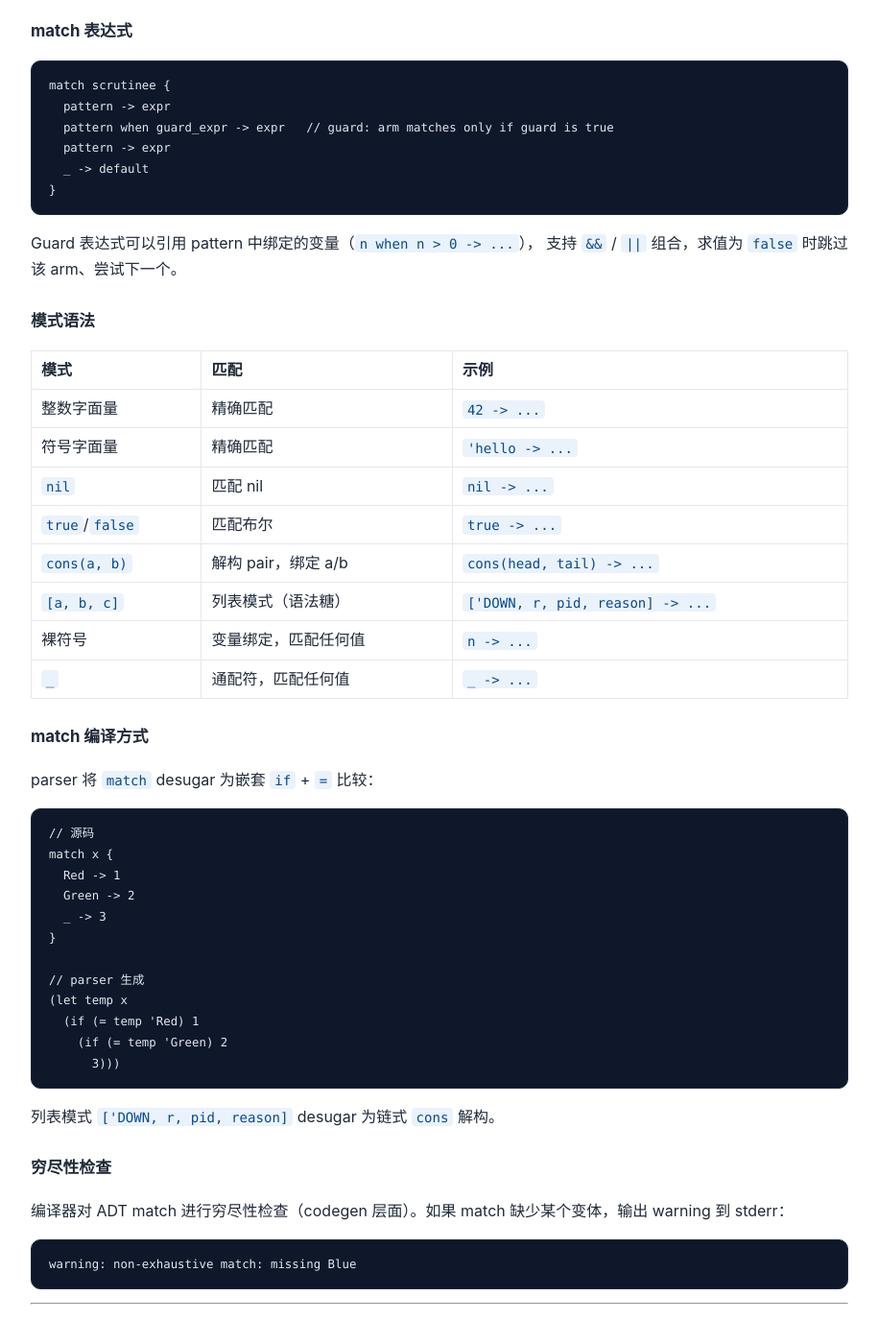
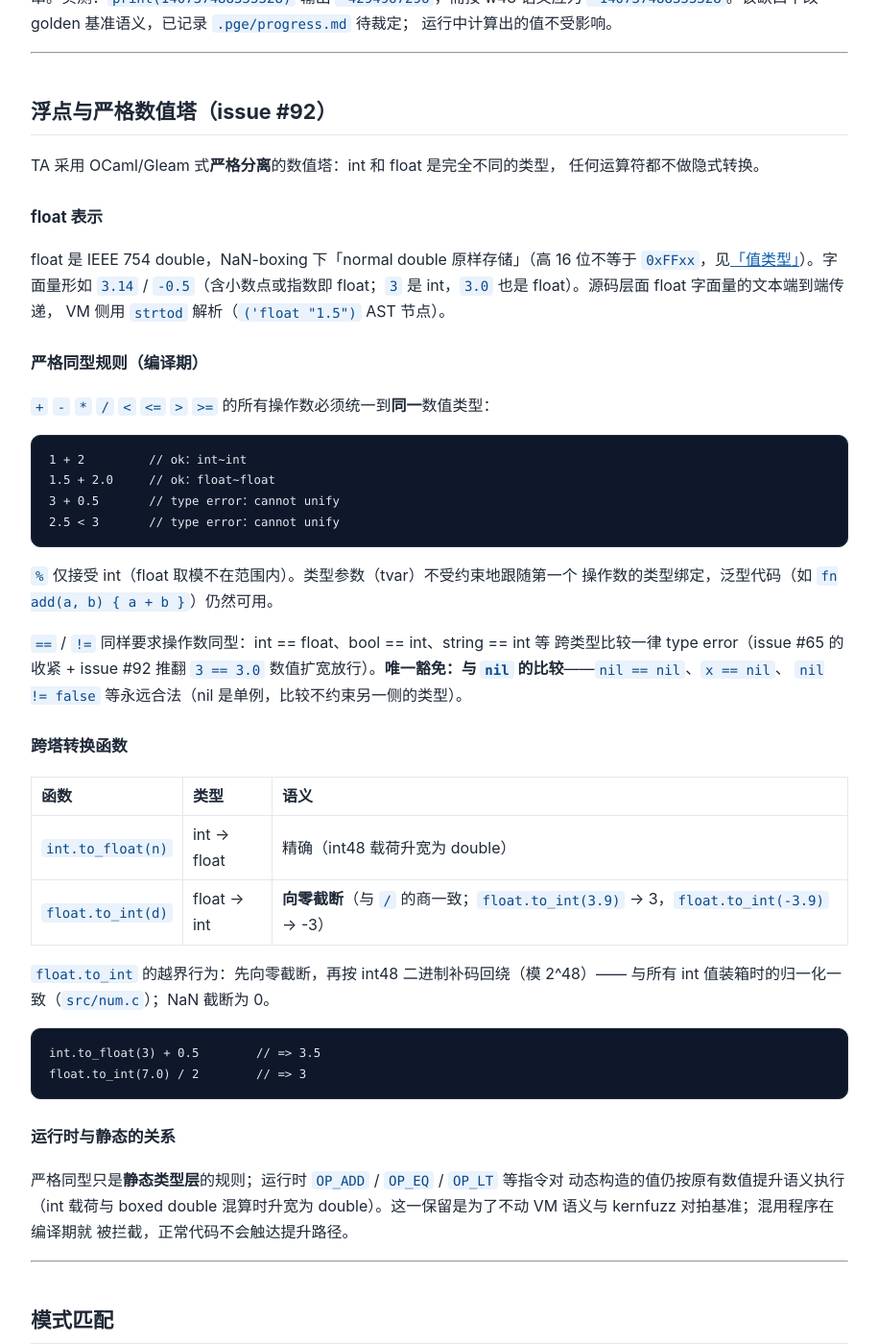
Before and after one commit to tiancaiamao/tinyactor, a Jekyll site: the page built from docs/ta-language-spec.md, in a window 1280 px wide and 1400 px high, scrolled down 6871 px. Shown: the whole window at 96% size, without its empty margins (182-1097 px from the left). Built offline with Jekyll 4.4.1, drawn with Linux system fonts in a browser that asks for light colours; our own code applies the rules of GitHub Pages for plain Markdown files; some of the changed text lies outside the part shown.

Commit message:
strict numeric tower: reject int/float mixing in arithmetic, comparison and equality (fixes #92, supersedes #83) (#94)
- typecheck: + - * / % < <= > >= == != require same numeric type on both sides
- ==/!= cross-type rejected (bool==int, string==int, int==float); nil exemption kept
- int.to_float / float.to_int via new src/num.c primitives (no opcode changes; runtime
  promotion semantics of OP_* unchanged)
- migrate lib/json.ta, test/basic/float-arith.ta mixing sites to explicit conversions
- spec: rewrite mixed-arith exception as strict tower section with conversion semantics
- tests: numeric-tower.ta positive cases, numeric-tower-errors.ta 14 negative cases
  (one case per fn per issue #90); bootstrap fixed point verified

Eval: .pge/eval-numeric-tower.md PASS 6/6

````diff
--- a/docs/ta-language-spec.md
+++ b/docs/ta-language-spec.md
@@ -20,6 +20,7 @@ source → tokenizer.tokenize → parser.parse → typecheck.infer_program → c
 | 类型 | 字面量 | 说明 |
 |------|--------|------|
 | 整数 | `42`, `-3`, `0` | **48 位**有符号整数（NaN-boxing int48，见[「整数语义（int48）」](#整数语义int48)） |
+| 浮点 | `3.14`, `-0.5` | IEEE 754 double（NaN-boxing 原样存储，见[「浮点与严格数值塔」](#浮点与严格数值塔)） |
 | 字符串 | `"hello"` | 不可变，heap 分配 |
 | 布尔 | `true`, `false` | — |
 | 符号 | `'foo` | 用 `quote` 构造，用于 ADT 变体和模式匹配 |
@@ -28,9 +29,9 @@ source → tokenizer.tokenize → parser.parse → typecheck.infer_program → c
 | 闭包 | `fn(x) { x }`, `fn { ... }` | — |
 | Pid | `spawn('worker)` | actor 进程标识符 |
 
-**NaN-boxing 设计**：64 位值中，normal double 原样存储（高 16 位不等于 `0xFFxx`），非 double 类型用高 16 位作 tag（`0xFF00`=int, `0xFF01`=nil, `0xFF04`=sym, `0xFF05`=pair, `0xFF06`=pid, `0xFF07`=closure, `0xFF08`=string）。这意味着浮点数有天然的存储位置，但当前未实现。
+**NaN-boxing 设计**：64 位值中，normal double 原样存储（高 16 位不等于 `0xFFxx`），非 double 类型用高 16 位作 tag（`0xFF00`=int, `0xFF01`=nil, `0xFF02`=true, `0xFF03`=false, `0xFF04`=sym, `0xFF05`=pair, `0xFF06`=pid, `0xFF07`=closure, `0xFF08`=string）。浮点数即「原样存储的 normal double」。
 
-**没有浮点数、没有数组/向量、没有可变引用。** 所有值不可变，唯一的状态变化是进程的邮箱。
+**没有数组/向量、没有可变引用。** 所有值不可变，唯一的状态变化是进程的邮箱。
 
 ---
 
@@ -141,9 +142,9 @@ let result = {
 
 | 运算符 | 说明 | 备注 |
 |--------|------|------|
-| `+` `-` `*` `/` `%` | 算术 | 二元，int48 运算（溢出静默回绕）。除零/模零导致**当前进程**死亡（reason `'divzero`）——详见[「整数语义（int48）」](#整数语义int48) |
-| `==` | 相等 | 比较 |
-| `<` `>` `<=` `>=` | 比较 | — |
+| `+` `-` `*` `/` `%` | 算术 | 二元。`%` 仅 int；`+ - * /` 严格同型（int~int 或 float~float，混用是 type error，见[「浮点与严格数值塔」](#浮点与严格数值塔)）。int 运算溢出静默回绕；除零/模零导致**当前进程**死亡（reason `'divzero`）——详见[「整数语义（int48）」](#整数语义int48) |
+| `==` | 相等 | 操作数必须同型（int/float 不混用）；与 `nil` 比较豁免。`!=` 同规则 |
+| `<` `>` `<=` `>=` | 比较 | 严格同型（int~int 或 float~float），结果 bool |
 | `&&` `\|\|` | 逻辑与/或 | 二元，短路求值。解析为 `('and ...)` / `('or ...)`，可用于 guard 或普通表达式 |
 | `\|>` | 管道（pipe） | 见下方「管道运算符」。解析期 desugar，最低优先级、左结合 |
 
@@ -217,9 +218,7 @@ x |> f               // => f(x)            // 裸函数名
 `tools/kernfuzz/golden/golden.py` 的 Python 模型对每次算术运算后同样调用 `w48` 归一化，
 与 VM 侧行为**两侧一致**（对拍基准）。
 
-**浮点混合例外**：只要任一操作数是浮点（float 字面量或浮点运算结果），该运算在
-double 精度下进行，结果为浮点，**不发生** int48 回绕（`INT48_MIN + 1.5` 得到
-`-1.40737e+14` 而非回绕整数值）。
+**历史备注（issue #92 已推翻）**：在严格数值塔落地前，本语言曾允许任一操作数为浮点时整个运算切换到 double 语义（「浮点混合例外」，如 `INT48_MIN + 1.5` 得到 `-1.40737e+14`）。该例外让 int48 回绕语义被一个 float 字面量静默绕过，已于 issue #92 移除：混用现在是编译期 type error，见下一章。运行时 `OP_ADD` 等指令对动态值的数值提升行为保持不变（见「浮点与严格数值塔」末段）。
 
 ### 除法与取模
 
@@ -270,6 +269,61 @@ VM 侧算术由 C 代码执行（int64 中间结果），而 **C 标准中有符
 字节串。实测：`print(140737488355328)` 输出 `-4294967296`，而按 w48 语义应为
 `-140737488355328`。该缺口不改 golden 基准语义，已记录 `.pge/progress.md` 待裁定；
 运行中计算出的值不受影响。
+
+---
+
+## 浮点与严格数值塔（issue #92）
+
+TA 采用 OCaml/Gleam 式**严格分离**的数值塔：int 和 float 是完全不同的类型，
+任何运算符都不做隐式转换。
+
+### float 表示
+
+float 是 IEEE 754 double，NaN-boxing 下「normal double 原样存储」（高 16 位不等于
+`0xFFxx`，见[「值类型」](#值类型)）。字面量形如 `3.14` / `-0.5`（含小数点或指数即
+float；`3` 是 int，`3.0` 也是 float）。源码层面 float 字面量的文本端到端传递，
+VM 侧用 `strtod` 解析（`('float "1.5")` AST 节点）。
+
+### 严格同型规则（编译期）
+
+`+` `-` `*` `/` `<` `<=` `>` `>=` 的所有操作数必须统一到**同一**数值类型：
+
+```ta
+1 + 2         // ok：int~int
+1.5 + 2.0     // ok：float~float
+3 + 0.5       // type error：cannot unify
+2.5 < 3       // type error：cannot unify
+```
+
+`%` 仅接受 int（float 取模不在范围内）。类型参数（tvar）不受约束地跟随第一个
+操作数的类型绑定，泛型代码（如 `fn add(a, b) { a + b }`）仍然可用。
+
+`==` / `!=` 同样要求操作数同型：int == float、bool == int、string == int 等
+跨类型比较一律 type error（issue #65 的收紧 + issue #92 推翻 `3 == 3.0`
+数值扩宽放行）。**唯一豁免：与 `nil` 的比较**——`nil == nil`、`x == nil`、
+`nil != false` 等永远合法（nil 是单例，比较不约束另一侧的类型）。
+
+### 跨塔转换函数
+
+| 函数 | 类型 | 语义 |
+|------|------|------|
+| `int.to_float(n)` | int -> float | 精确（int48 载荷升宽为 double） |
+| `float.to_int(d)` | float -> int | **向零截断**（与 `/` 的商一致；`float.to_int(3.9)` → 3，`float.to_int(-3.9)` → -3） |
+
+`float.to_int` 的越界行为：先向零截断，再按 int48 二进制补码回绕（模 2^48）——
+与所有 int 值装箱时的归一化一致（`src/num.c`）；NaN 截断为 0。
+
+```ta
+int.to_float(3) + 0.5        // => 3.5
+float.to_int(7.0) / 2        // => 3
+```
+
+### 运行时与静态的关系
+
+严格同型只是**静态类型层**的规则；运行时 `OP_ADD` / `OP_EQ` / `OP_LT` 等指令对
+动态构造的值仍按原有数值提升语义执行（int 载荷与 boxed double 混算时升宽为
+double）。这一保留是为了不动 VM 语义与 kernfuzz 对拍基准；混用程序在编译期就
+被拦截，正常代码不会触达提升路径。
 
 ---
 
````
Also changed, not shown: other parts of docs/ta-language-spec.md (+0 -1 lines), 10 other files.
